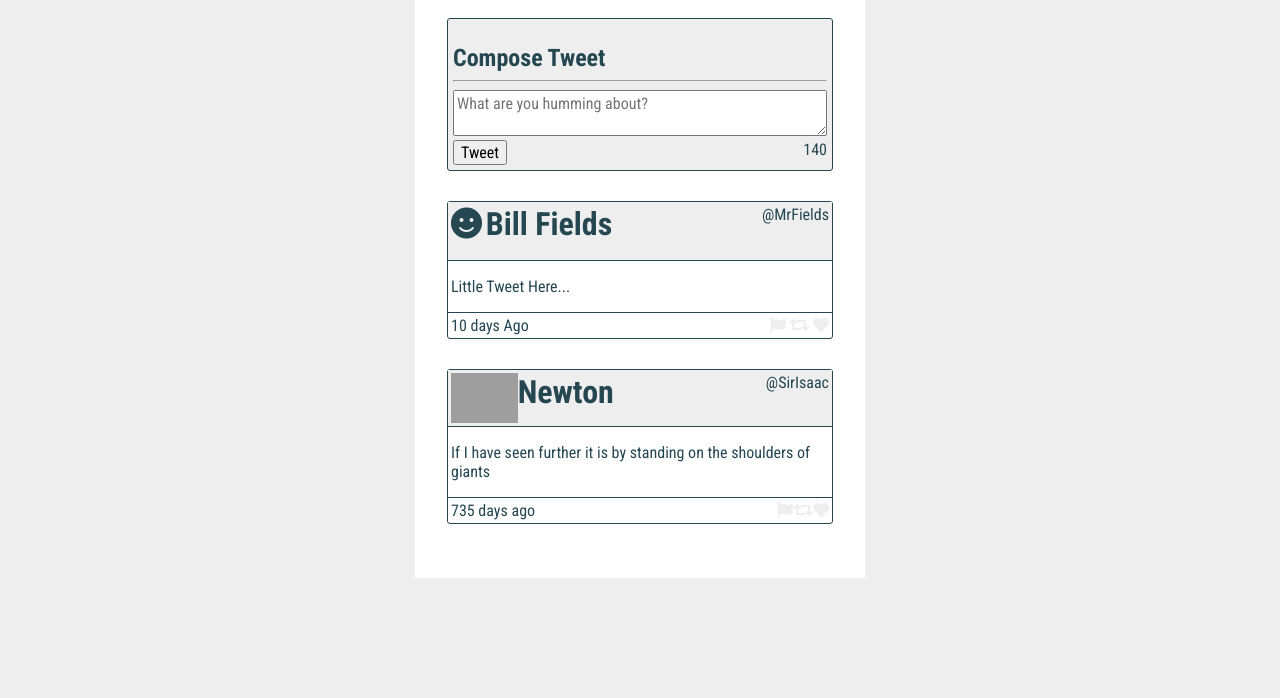
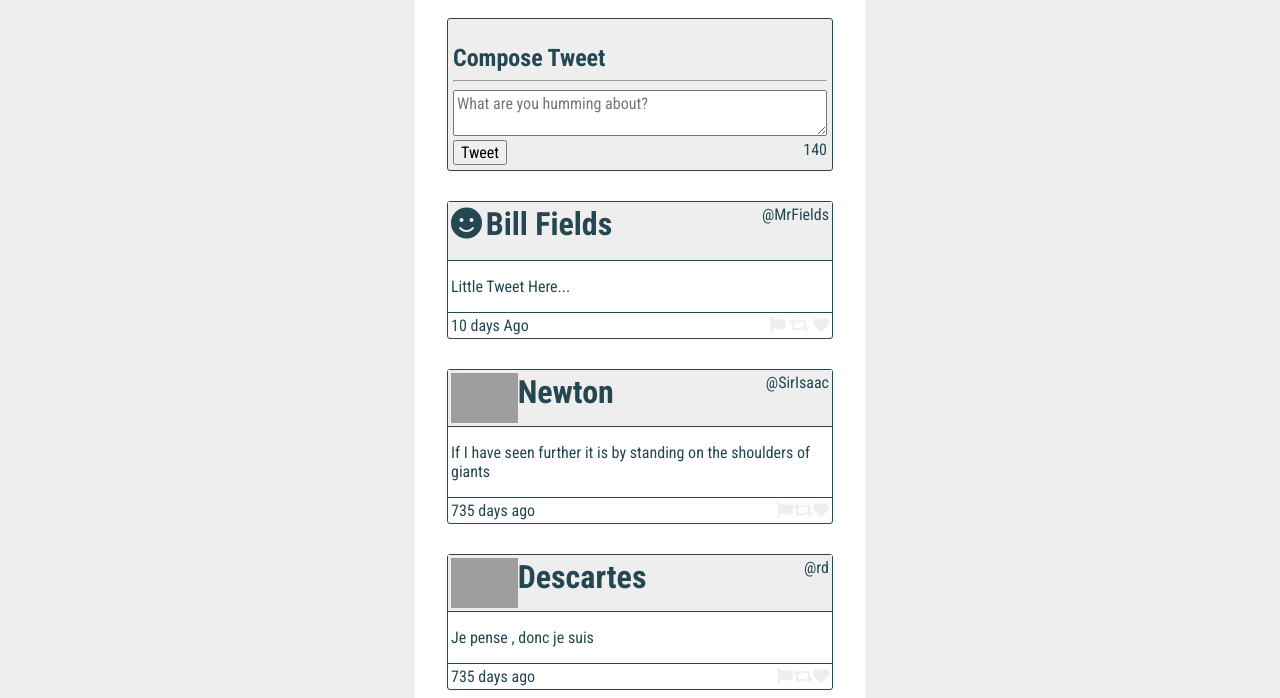
Before and after one commit to lighthouse-labs/tweeter, a website: page public/index.html in a window 1280 px wide. Shown: the part 102-800 px from the top of the page. Drawn offline with Linux system fonts and the light colour scheme; grey boxes are pictures that could not be loaded.

Commit message:
dynamic tweets functionality added

```diff
--- a/public/scripts/app.js
+++ b/public/scripts/app.js
@@ -8,6 +8,63 @@
 $('document').ready(function() {
 
 
+// Fake data taken from tweets.json
+const data = [
+  {
+    "user": {
+      "name": "Newton",
+      "avatars": {
+        "small":   "https://vanillicon.com/788e533873e80d2002fa14e1412b4188_50.png",
+        "regular": "https://vanillicon.com/788e533873e80d2002fa14e1412b4188.png",
+        "large":   "https://vanillicon.com/788e533873e80d2002fa14e1412b4188_200.png"
+      },
+      "handle": "@SirIsaac"
+    },
+    "content": {
+      "text": "If I have seen further it is by standing on the shoulders of giants"
+    },
+    "created_at": 1461116232227
+  },
+  {
+    "user": {
+      "name": "Descartes",
+      "avatars": {
+        "small":   "https://vanillicon.com/7b89b0d8280b93e2ba68841436c0bebc_50.png",
+        "regular": "https://vanillicon.com/7b89b0d8280b93e2ba68841436c0bebc.png",
+        "large":   "https://vanillicon.com/7b89b0d8280b93e2ba68841436c0bebc_200.png"
+      },
+      "handle": "@rd" },
+    "content": {
+      "text": "Je pense , donc je suis"
+    },
+    "created_at": 1461113959088
+  },
+  {
+    "user": {
+      "name": "Johann von Goethe",
+      "avatars": {
+        "small":   "https://vanillicon.com/d55cf8e18b47d4baaf60c006a0de39e1_50.png",
+        "regular": "https://vanillicon.com/d55cf8e18b47d4baaf60c006a0de39e1.png",
+        "large":   "https://vanillicon.com/d55cf8e18b47d4baaf60c006a0de39e1_200.png"
+      },
+      "handle": "@johann49"
+    },
+    "content": {
+      "text": "Es ist nichts schrecklicher als eine tätige Unwissenheit."
+    },
+    "created_at": 1461113796368
+  }
+];
+
+
+
+
+
+
+
+
+
+  //function that creates a dynamic tweet for the single tweet object
   function createTweetElement(tweetObj) {
     let $tweet = $('<article>').addClass('tweet');
 
@@ -25,7 +82,7 @@ $('document').ready(function() {
     //let $iLogo = $('<i>').addClass('far fa-smile');
 
     let $iLogo = $('<img>');
-    $iLogo.attr("src", tweetData.user.avatars.small);
+    $iLogo.attr("src", tweetObj.user.avatars.small);
     $iLogo.attr("align", "top");
     let $label = $('<label>');
     $label.text(tweetObj["user"]["name"]);
@@ -70,6 +127,29 @@ $('document').ready(function() {
 
 
 
+
+
+  //function that renders the dynamic tweets on html page for array of tweets object passed to it
+  function renderTweets(tweets) {
+    //loops through tweets
+      //calls createTweetElement for each tweet
+      //takes return value and appends it to the tweets container
+
+      for(let tweetObj of tweets) {
+        let $tweet = createTweetElement(tweetObj);
+        $('#realtweets').append($tweet);
+      }
+  }
+
+
+
+
+  renderTweets(data);
+
+/*
+
+
+
   // Test / driver code (temporary). Eventually will get this from the server.
   let tweetData = {
     "user": {
@@ -88,13 +168,13 @@ $('document').ready(function() {
   }
 
 
-  //tweetData = JSON.parse(tweetData);
+ //tweetData = JSON.parse(tweetData);
   var $tweet = createTweetElement(tweetData);
 
   // Test / driver code (temporary)
   console.log($tweet); // to see what it looks like
   $('#realtweets').append($tweet); // to add it to the page so we can make sure it's got all the right elements, classes, etc.
 
-
+*/
 
 });   //ready() function ends here
```
Also changed, not shown: public/index.html (+2 -0 lines).
